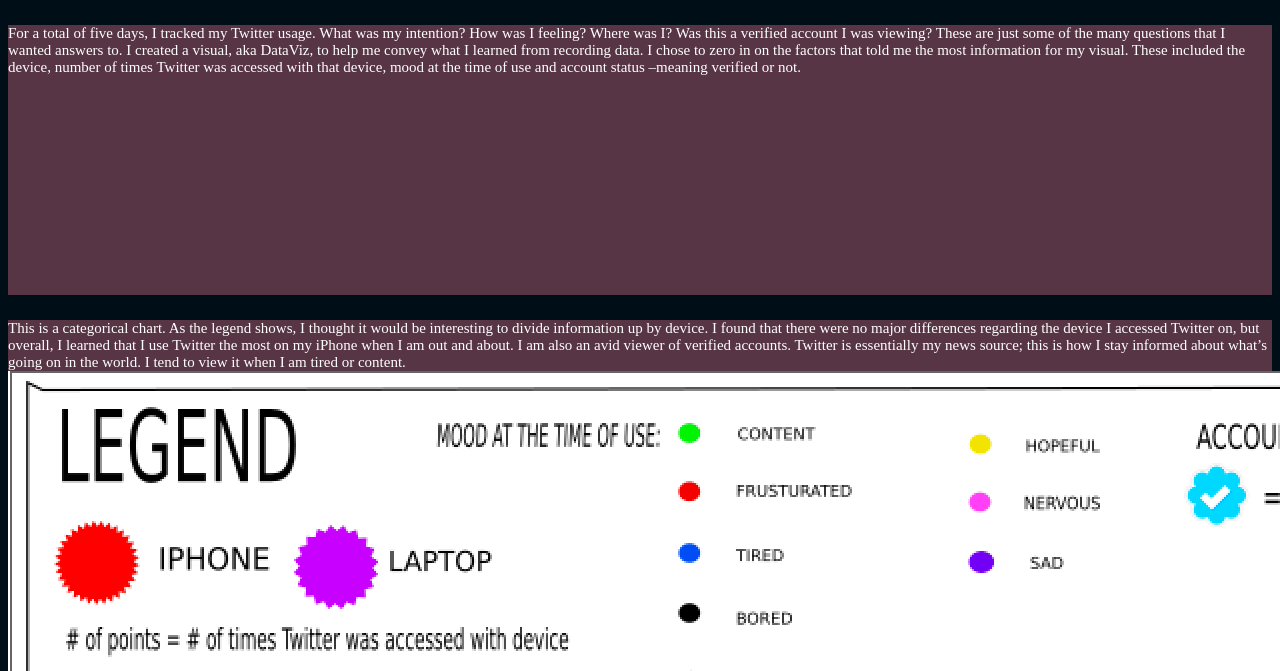
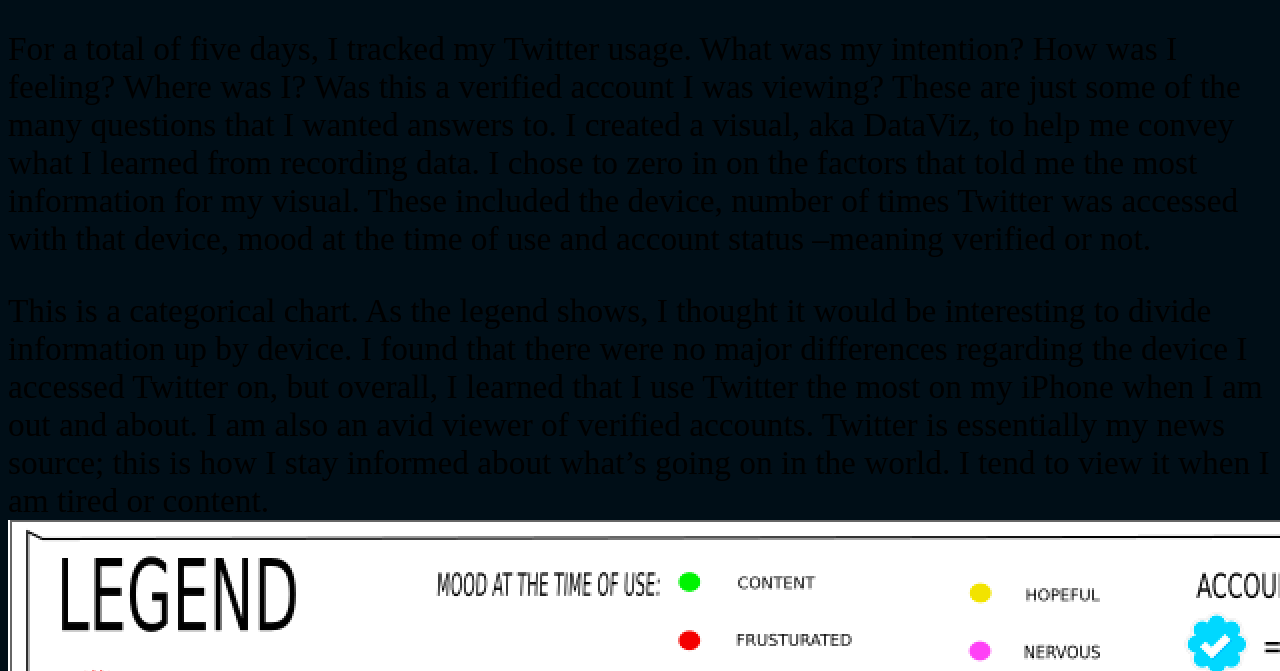
Before and after one commit to grooms97/grooms-datastory, a plain HTML site: page index.html in a window 1280 px wide. Shown: the part 129-800 px from the top of the page. Drawn offline with Linux system fonts and the light colour scheme.

Commit message:
CSS change

```diff
--- a/index.html
+++ b/index.html
@@ -6,7 +6,6 @@
   <title>Data Collection</title>
   <link href="Assets/css/style.css" rel="stylesheet" type="text/css">
 
-
 <body>
 
 <h1> Data Story
@@ -14,13 +13,14 @@
 
 <h2> The Data Collection </h2>
 
-<section id="dataviz">
-  <div> For a total of five days, I tracked my Twitter usage. What was my intention? How was I feeling?
+
+<div>
+  <p>For a total of five days, I tracked my Twitter usage. What was my intention? How was I feeling?
   Where was I? Was this a verified account I was viewing? These are just some of the many questions
   that I wanted answers to. I created a visual, aka DataViz, to help me convey what I learned from
   recording data. I chose to zero in on the factors that told me the most information for my visual.
   These included the device, number of times Twitter was accessed with that device, mood at the time
-  of use and account status –meaning verified or not.</div>
+  of use and account status –meaning verified or not.</p></div>
 
 <div> This is a categorical chart. As the legend shows, I thought it would be interesting to divide information up by device.
 I found that there were no major differences regarding the device I accessed Twitter on, but overall, I learned that I
@@ -30,6 +30,7 @@ my news source; this is how I stay informed about what’s going on in the world
 <img src="Assets/img/DataViz.png">
 
 </div>
+
 
 
 </section>
```
Also changed, not shown: 1 other file.
